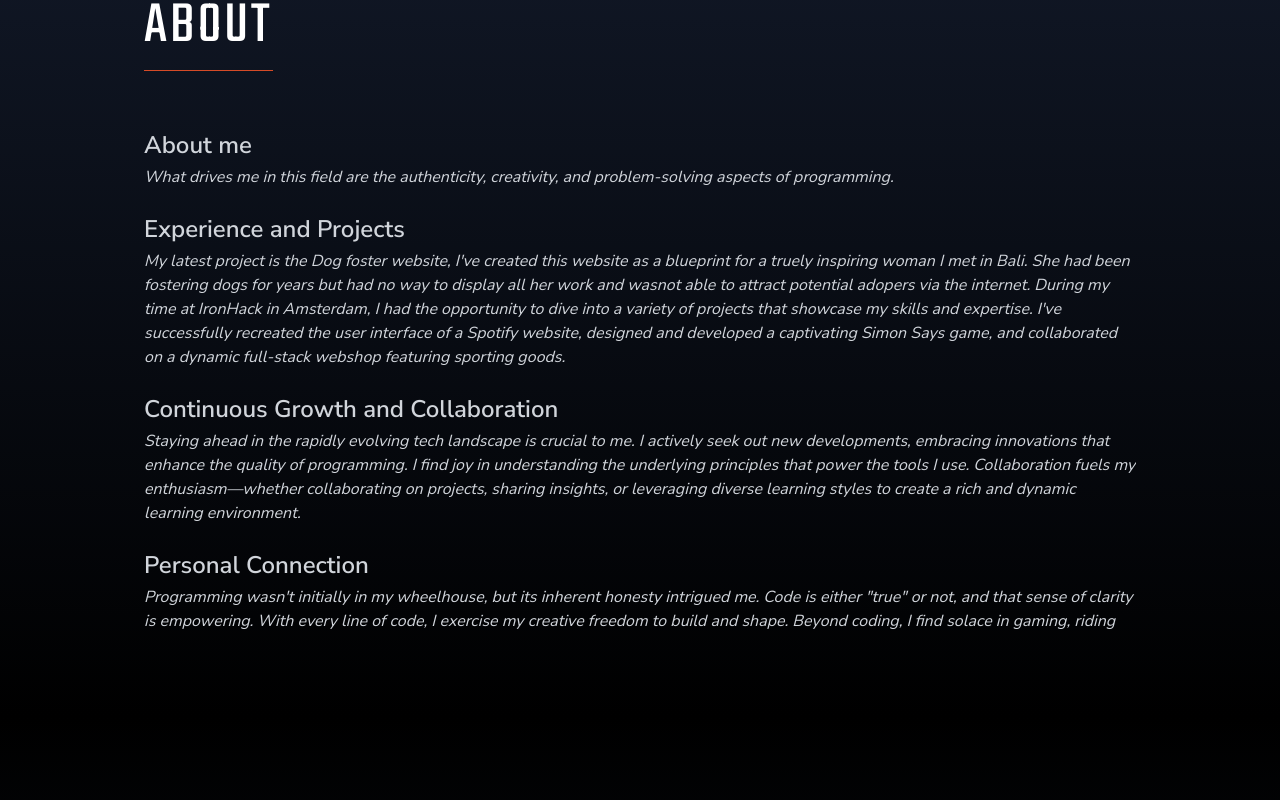
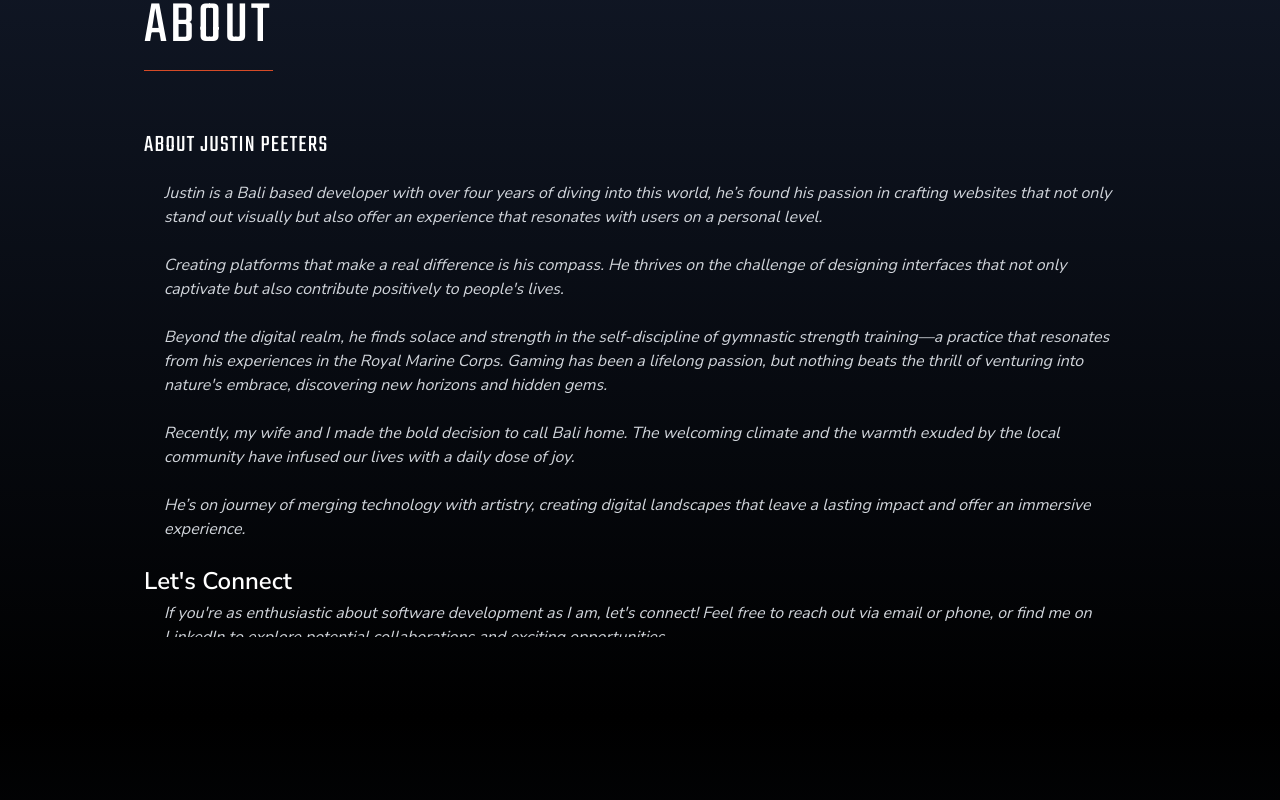
Before and after one commit to JustDevInn/PF-Justin, a React (Create React App) app: page / in a window 1280 px wide. Shown: the part 3660-4460 px from the top of the page. Built offline with nearby package versions, Linux system fonts and the light colour scheme.

Commit message:
updated about section text

```diff
--- a/src/components/About.jsx
+++ b/src/components/About.jsx
@@ -13,33 +13,23 @@ const About = () => {
           </p>
         </div>
 <div className="overflow-auto">
-        <p className="text-2xl font-bold inline ">About me</p>
-        <p className="text-l mt-1 italic">
-         What drives me in this field are the authenticity, creativity, and problem-solving aspects of programming.
+        <p className="text-2xl font-teko inline uppercase tracking-wider text-white">About Justin Peeters</p>
+        <p className="text-l italic mt-5 px-5">
+        Justin is a Bali based developer with over four years of diving into this world, he’s found his passion in crafting websites that not only stand out visually but also offer an experience that resonates with users on a personal level.
+        <br></br><br></br>
+        Creating platforms that make a real difference is his compass. He thrives on the challenge of designing interfaces that not only captivate but also contribute positively to people's lives.
+        <br></br><br></br>
+        Beyond the digital realm, he finds solace and strength in the self-discipline of gymnastic strength training—a practice that resonates from his experiences in the Royal Marine Corps. Gaming has been a lifelong passion, but nothing beats the thrill of venturing into nature's embrace, discovering new horizons and hidden gems.
+        <br></br><br></br>
+        Recently, my wife and I made the bold decision to call Bali home. The welcoming climate and the warmth exuded by the local community have infused our lives with a daily dose of joy.
+        <br></br><br></br>
+        He’s on journey of merging technology with artistry, creating digital landscapes that leave a lasting impact and offer an immersive experience.
         </p>
 
-        <br />
-
-        <p className="text-2xl font-bold inline ">Experience and Projects</p>
-        <p className="text-l mt-1 italic">
-        My latest project is the Dog foster website, I've created this website as a blueprint for a truely inspiring woman I met in Bali. She had been fostering dogs for years but had no way to display all her work and wasnot able to attract potential adopers via the internet. During my time at IronHack in Amsterdam, I had the opportunity to dive into a variety of projects that showcase my skills and expertise. I've successfully recreated the user interface of a Spotify website, designed and developed a captivating Simon Says game, and collaborated on a dynamic full-stack webshop featuring sporting goods.
-        </p>
 
         <br />
-        <p className="text-2xl font-bold inline ">Continuous Growth and Collaboration</p>
-        <p className="text-l mt-1 italic">
-        Staying ahead in the rapidly evolving tech landscape is crucial to me. I actively seek out new developments, embracing innovations that enhance the quality of programming. I find joy in understanding the underlying principles that power the tools I use. Collaboration fuels my enthusiasm—whether collaborating on projects, sharing insights, or leveraging diverse learning styles to create a rich and dynamic learning environment.
-        </p>
-
-        <br />
-        <p className="text-2xl font-bold inline ">Personal Connection</p>
-        <p className="text-l mt-1 italic">
-        Programming wasn't initially in my wheelhouse, but its inherent honesty intrigued me. Code is either "true" or not, and that sense of clarity is empowering. With every line of code, I exercise my creative freedom to build and shape. Beyond coding, I find solace in gaming, riding waves, gymnastic strength training, and connecting with friends over coffee or sun-soaked beach outings.
-        </p>
-
-        <br />
-        <p className="text-2xl font-bold inline ">Let's Connect</p>
-        <p className="text-l mt-1 italic">
+        <p className="text-2xl font-bold inline text-white">Let's Connect</p>
+        <p className="text-l mt-1 italic px-5">
         If you're as enthusiastic about software development as I am, let's connect! Feel free to reach out via email or phone, or find me on LinkedIn to explore potential collaborations and exciting opportunities.
         </p>
 
--- a/src/components/NavBar.jsx
+++ b/src/components/NavBar.jsx
@@ -54,7 +54,7 @@ const NavBar = () => {
       </div>
 
       {nav && (
-        <ul className="flex flex-col justify-center items-center absolute top-0 left-0 w-full h-screen bg-gradient-to-b from-black to-gray-800 text-gray-300">
+        <ul className="flex flex-col justify-center items-center absolute top-0 left-0 w-full h-screen bg-gradient-to-b from-black to-gray-900 text-gray-200">
           {links.map(({ id, link }) => (
             <li
               key={id}
```
